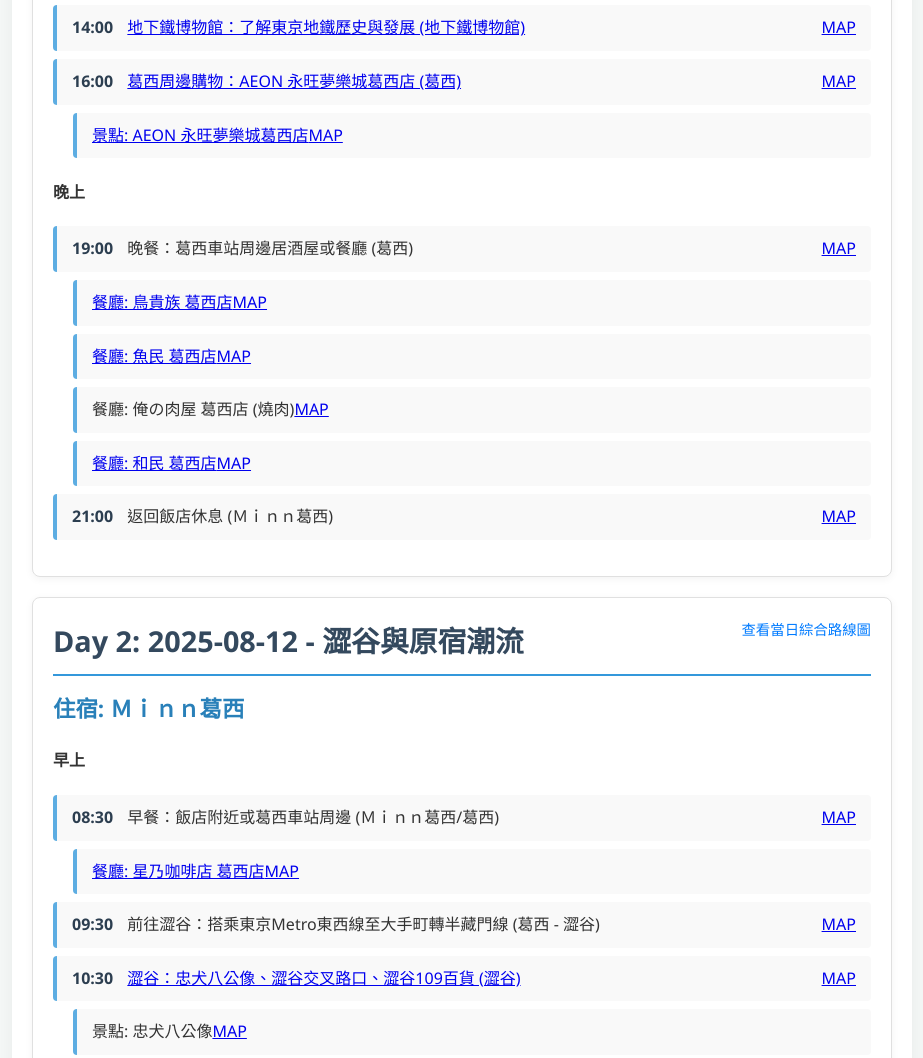
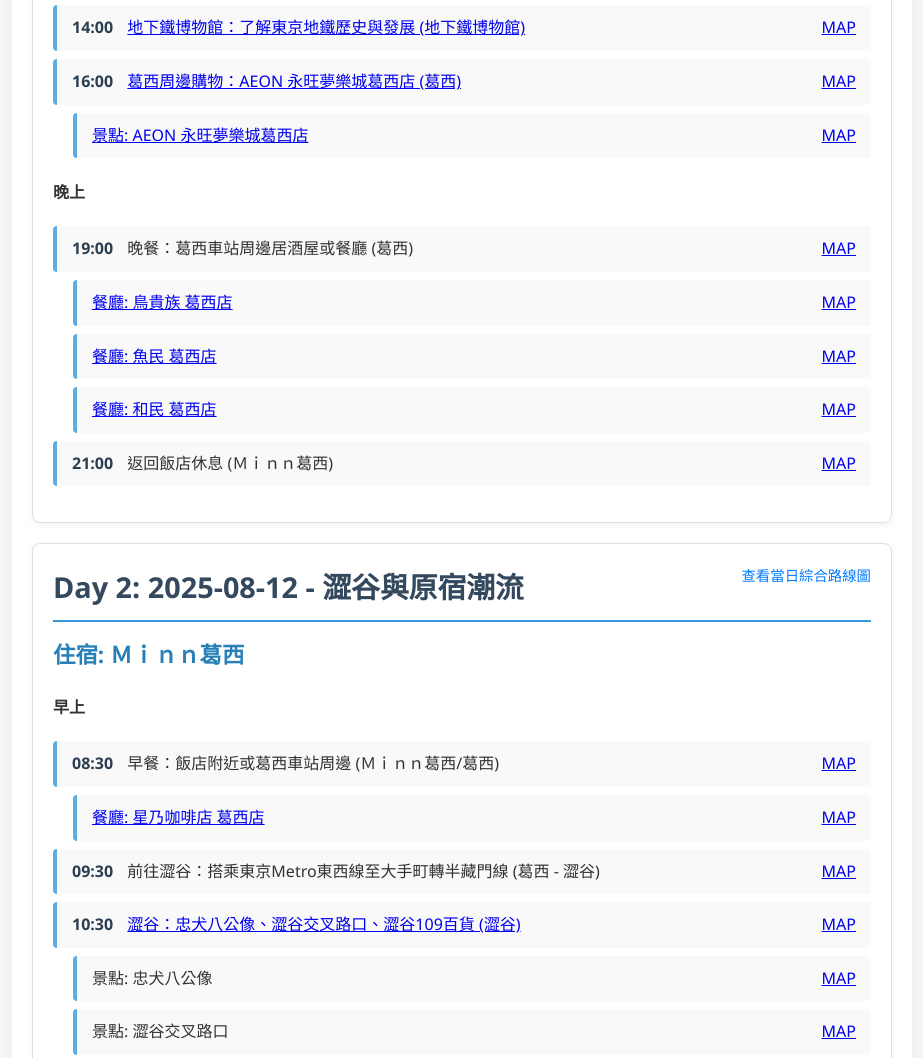
Before and after one commit to NyannNya/japan-trip, a plain HTML site: page index.html in a window 1280 px wide. Shown: the part 1167-2225 px from the top of the page, without its empty margins (178-1101 px from the left). Drawn offline with Linux system fonts and the light colour scheme.

Commit message:
Refactor itinerary options layout: updated CSS for option items to use flexbox for improved alignment and spacing; modified JavaScript to match new structure.

```diff
--- a/itinerary.json
+++ b/itinerary.json
@@ -111,7 +111,6 @@
           "options": [
             { "type": "restaurant", "name": "鳥貴族 葛西店", "link": "https://torikizoku.co.jp/", "map_url": "https://www.google.com/maps/search/?api=1&query=鳥貴族葛西店" },
             { "type": "restaurant", "name": "魚民 葛西店", "link": "https://www.monteroza.co.jp/brand/uom/", "map_url": "https://www.google.com/maps/search/?api=1&query=魚民葛西店" },
-            { "type": "restaurant", "name": "俺の肉屋 葛西店 (燒肉)", "link": null, "map_url": "https://www.google.com/maps/search/?api=1&query=俺の肉屋葛西店" },
             { "type": "restaurant", "name": "和民 葛西店", "link": "https://www.watami.co.jp/", "map_url": "https://www.google.com/maps/search/?api=1&query=和民葛西店" }
           ]
         },
@@ -206,7 +205,7 @@
           "map_url": "https://www.google.com/maps/search/?api=1&query=澀谷橫丁",
           "options": [
             { "type": "restaurant", "name": "澀谷橫丁 (多樣日式小吃、居酒屋)", "link": "https://shibuya-yokocho.com/", "map_url": "https://www.google.com/maps/search/?api=1&query=澀谷橫丁" },
-            { "type": "restaurant", "name": "俺の肉屋 澀谷店 (燒肉)", "link": null, "map_url": "https://www.google.com/maps/search/?api=1&query=俺の肉屋澀谷店" },
+            { "type": "restaurant", "name": "一蘭拉麵 澀谷店 (拉麵)", "link": "https://ichiran.com/shop/kanto/shibuya/", "map_url": "https://www.google.com/maps/search/?api=1&query=一蘭拉麵澀谷店" },
             { "type": "restaurant", "name": "梅丘壽司の美登利 澀谷店", "link": "https://www.sushinomidori.co.jp/", "map_url": "https://www.google.com/maps/search/?api=1&query=梅丘壽司の美登利澀谷店" }
           ]
         },
@@ -306,8 +305,7 @@
           "options": [
             { "type": "restaurant", "name": "利久牛舌 晴空塔Solamachi店", "link": "https://www.tokyo-solamachi.jp/shop/100/", "map_url": "https://www.google.com/maps/search/?api=1&query=利久牛舌晴空塔Solamachi店" },
             { "type": "restaurant", "name": "六厘舍TOKYO 晴空塔店 (沾麵)", "link": "https://www.rokutsurisha.com/", "map_url": "https://www.google.com/maps/search/?api=1&query=六厘舍TOKYO晴空塔店" },
-            { "type": "restaurant", "name": "俺の肉屋 晴空塔店 (燒肉)", "link": null, "map_url": "https://www.google.com/maps/search/?api=1&query=俺の肉屋晴空塔店" },
-            { "type": "restaurant", "name": "敘敘苑 晴空塔Solamachi店", "link": "https://www.jojoen.co.jp/", "map_url": "https://www.google.com/maps/search/?api=1&query=敘敘苑晴空塔Solamachi店" }
+            { "type": "restaurant", "name": "淺草今半 晴空塔Solamachi店 (壽喜燒)", "link": "https://www.asakusaimahan.com/", "map_url": "https://www.google.com/maps/search/?api=1&query=淺草今半晴空塔Solamachi店" }
           ]
         },
         {
@@ -404,7 +402,7 @@
             { "type": "restaurant", "name": "GUNDAM Cafe (鋼彈咖啡廳)", "link": "https://gundam-cafe.jp/", "map_url": "https://www.google.com/maps/search/?api=1&query=GUNDAMCafe秋葉原" },
             { "type": "restaurant", "name": "@home cafe (女僕咖啡廳)", "link": "https://www.cafe-athome.com/", "map_url": "https://www.google.com/maps/search/?api=1&query=@homecafe秋葉原" },
             { "type": "restaurant", "name": "九州じゃんがら 秋葉原店 (拉麵)", "link": "https://kyushujangara.co.jp/", "map_url": "https://www.google.com/maps/search/?api=1&query=九州じゃんがら秋葉原店" },
-            { "type": "restaurant", "name": "俺の肉屋 秋葉原店 (燒肉)", "link": null, "map_url": "https://www.google.com/maps/search/?api=1&query=俺の肉屋秋葉原店" },
+            { "type": "restaurant", "name": "牛かつもと村 秋葉原店 (炸牛排)", "link": "https://www.gyukatsu-motomura.com/", "map_url": "https://www.google.com/maps/search/?api=1&query=牛かつもと村秋葉原店" },
             { "type": "restaurant", "name": "咖哩の市民アルバ 秋葉原店", "link": "https://www.curry-alba.co.jp/", "map_url": "https://www.google.com/maps/search/?api=1&query=咖哩の市民アルバ秋葉原店" }
           ]
         },
@@ -501,7 +499,7 @@
           "options": [
             { "type": "restaurant", "name": "神田藪蕎麥", "link": "https://kanda-yabusoba.co.jp/", "map_url": "https://www.google.com/maps/search/?api=1&query=神田藪蕎麥" },
             { "type": "restaurant", "name": "肉の萬世 秋葉原本店 (肉料理)", "link": "https://www.mansei.co.jp/", "map_url": "https://www.google.com/maps/search/?api=1&query=肉の萬世秋葉原本店" },
-            { "type": "restaurant", "name": "俺の肉屋 御茶之水店 (燒肉)", "link": null, "map_url": "https://www.google.com/maps/search/?api=1&query=俺の肉屋御茶之水店" },
+            { "type": "restaurant", "name": "神田たまごけん (蛋包飯)", "link": "https://tabelog.com/tokyo/A1310/A131002/13095900/", "map_url": "https://www.google.com/maps/search/?api=1&query=神田たまごけん御茶之水" },
             { "type": "restaurant", "name": "星乃咖啡店 御茶之水店", "link": "https://www.hoshinocoffee.com/", "map_url": "https://www.google.com/maps/search/?api=1&query=星乃咖啡店御茶之水店" }
           ]
         }
@@ -715,7 +713,6 @@
           "options": [
             { "type": "restaurant", "name": "和幸豬排 Aqua City 台場店", "link": "https://www.wako-group.co.jp/shop/detail/1000", "map_url": "https://www.google.com/maps/search/?api=1&query=和幸豬排AquaCity台場店" },
             { "type": "restaurant", "name": "築地玉壽司 台場店", "link": "https://www.tsukiji-tamazushi.com/", "map_url": "https://www.google.com/maps/search/?api=1&query=築地玉壽司台場店" },
-            { "type": "restaurant", "name": "俺の肉屋 台場店 (燒肉)", "link": null, "map_url": "https://www.google.com/maps/search/?api=1&query=俺の肉屋台場店" },
             { "type": "restaurant", "name": "築地青空三代目 台場店", "link": "https://www.aozora3.jp/", "map_url": "https://www.google.com/maps/search/?api=1&query=築地青空三代目台場店" }
           ]
         },
@@ -769,18 +766,17 @@
           "options": [
             { "type": "restaurant", "name": "東京拉麵街", "link": "https://www.tokyoeki-1bangai.co.jp/street/ramen/", "map_url": "https://www.google.com/maps/search/?api=1&query=東京拉麵街" },
             { "type": "restaurant", "name": "黑塀橫丁 (美食街)", "link": null, "map_url": "https://www.google.com/maps/search/?api=1&query=東京車站黑塀橫丁" },
-            { "type": "restaurant", "name": "俺の肉屋 東京車站店 (燒肉)", "link": null, "map_url": "https://www.google.com/maps/search/?api=1&query=俺の肉屋東京車站店" },
             { "type": "restaurant", "name": "つじ半 東京駅店", "link": "https://tabelog.com/tokyo/A1302/A130201/13167000/", "map_url": "https://www.google.com/maps/search/?api=1&query=つじ半東京駅店" }
           ]
         },
         {
           "time": "14:00",
-          "description": "返回飯店取行李，前往東京成田機場 (搭乘JR中央線快速至東京轉成田特快N'EX)",
+          "description": "前往東京成田機場 (搭乘JR中央線快速至東京轉成田特快N'EX)，行李可寄放於車站置物櫃或使用行李運送服務",
           "location": "お茶の水 - 成田機場",
           "link": "https://www.jreast.co.jp/multi/zh-CHT/pass/nex.html",
           "map_url": "https://www.google.com/maps/dir/?api=1&origin=お茶の水&destination=成田機場&travelmode=transit&transit_mode=subway&time=1400",
           "options": [],
-          "note": "我想帶行李到車站寄放"
+          "note": "建議利用車站置物櫃或行李運送服務"
         },
         {
           "time": "16:00",
--- a/script.js
+++ b/script.js
@@ -104,9 +104,9 @@ document.addEventListener('DOMContentLoaded', () => {
                                 }
 
                                 optionItem.innerHTML = `
-                                    <div style="display: flex; justify-content: space-between; align-items: center;">
-                                        <div>${optionLinkHtml}</div>
-                                        ${optionMapLinkHtml ? `<div class="map-link-wrapper">${optionMapLinkHtml}</div>` : ''}
+                                    <div class="option-item-content">
+                                        <div class="option-name">${optionLinkHtml}</div>
+                                        ${optionMapLinkHtml ? `<div class="option-map-link">${optionMapLinkHtml}</div>` : ''}
                                     </div>
                                 `;
                                 optionsList.appendChild(optionItem);
@@ -193,9 +193,9 @@ document.addEventListener('DOMContentLoaded', () => {
                                     }
 
                                     optionItem.innerHTML = `
-                                        <div style="display: flex; justify-content: space-between; align-items: center;">
-                                            <div>${optionLinkHtml}</div>
-                                            ${optionMapLinkHtml ? `<div class="map-link-wrapper">${optionMapLinkHtml}</div>` : ''}
+                                        <div class="option-item-content">
+                                            <div class="option-name">${optionLinkHtml}</div>
+                                            ${optionMapLinkHtml ? `<div class="option-map-link">${optionMapLinkHtml}</div>` : ''}
                                         </div>
                                     `;
                                     optionsList.appendChild(optionItem);
--- a/style.css
+++ b/style.css
@@ -161,6 +161,25 @@ main {
     border-left: 2px solid #aed6f1;
     padding: 5px 10px;
     margin-bottom: 5px;
+    display: flex; /* Add flexbox to the list item */
+    justify-content: space-between; /* Distribute space between items */
+    align-items: center; /* Vertically align items */
+}
+
+.option-item-content {
+    display: flex;
+    justify-content: space-between;
+    align-items: center;
+    width: 100%; /* Ensure it takes full width */
+}
+
+.option-name {
+    flex-grow: 1; /* Allow name to take available space */
+    margin-right: 10px; /* Add some space between name and map link */
+}
+
+.option-map-link {
+    flex-shrink: 0; /* Prevent map link from shrinking */
 }
 
 .day-card ul li strong {
```
